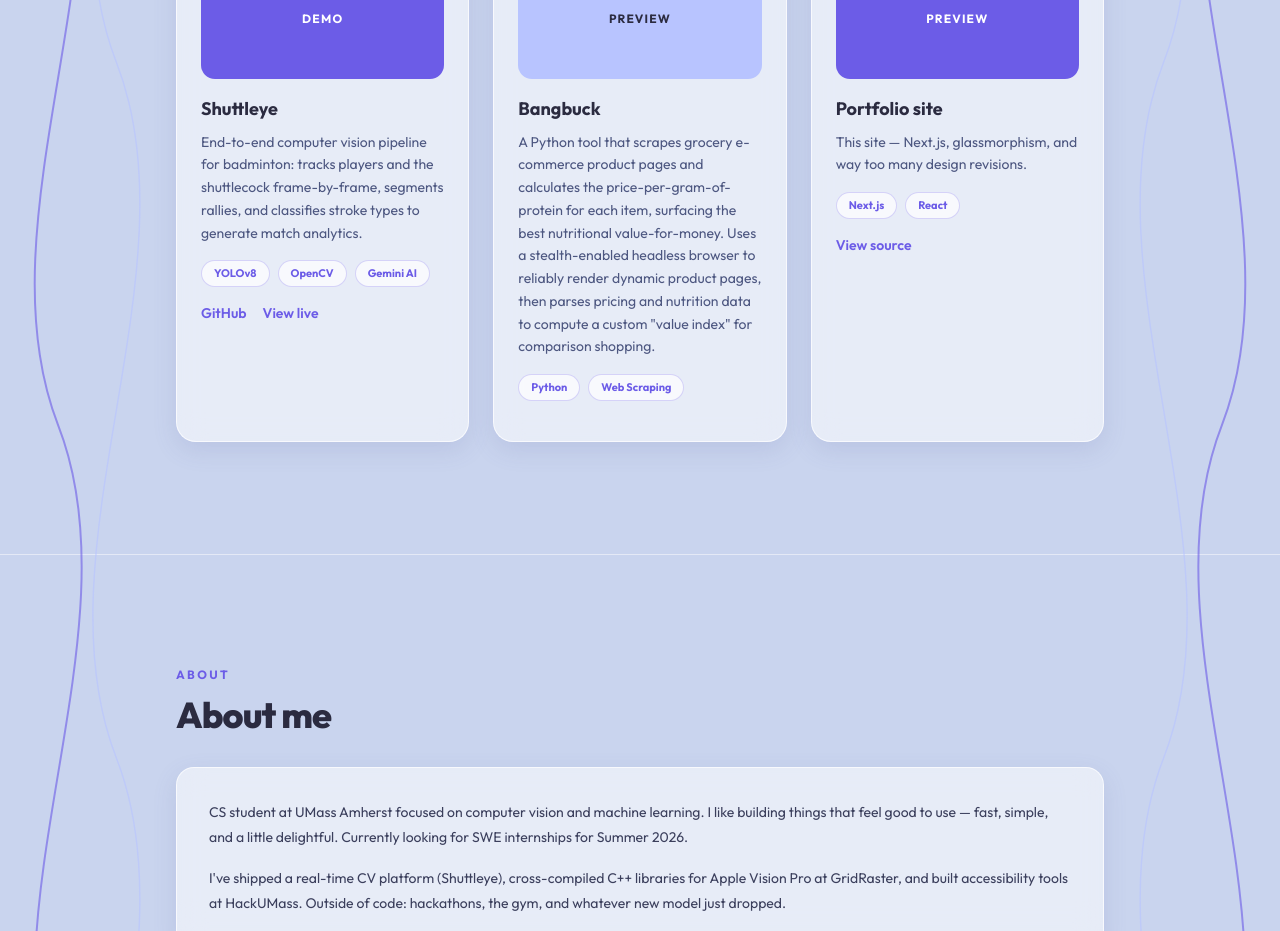
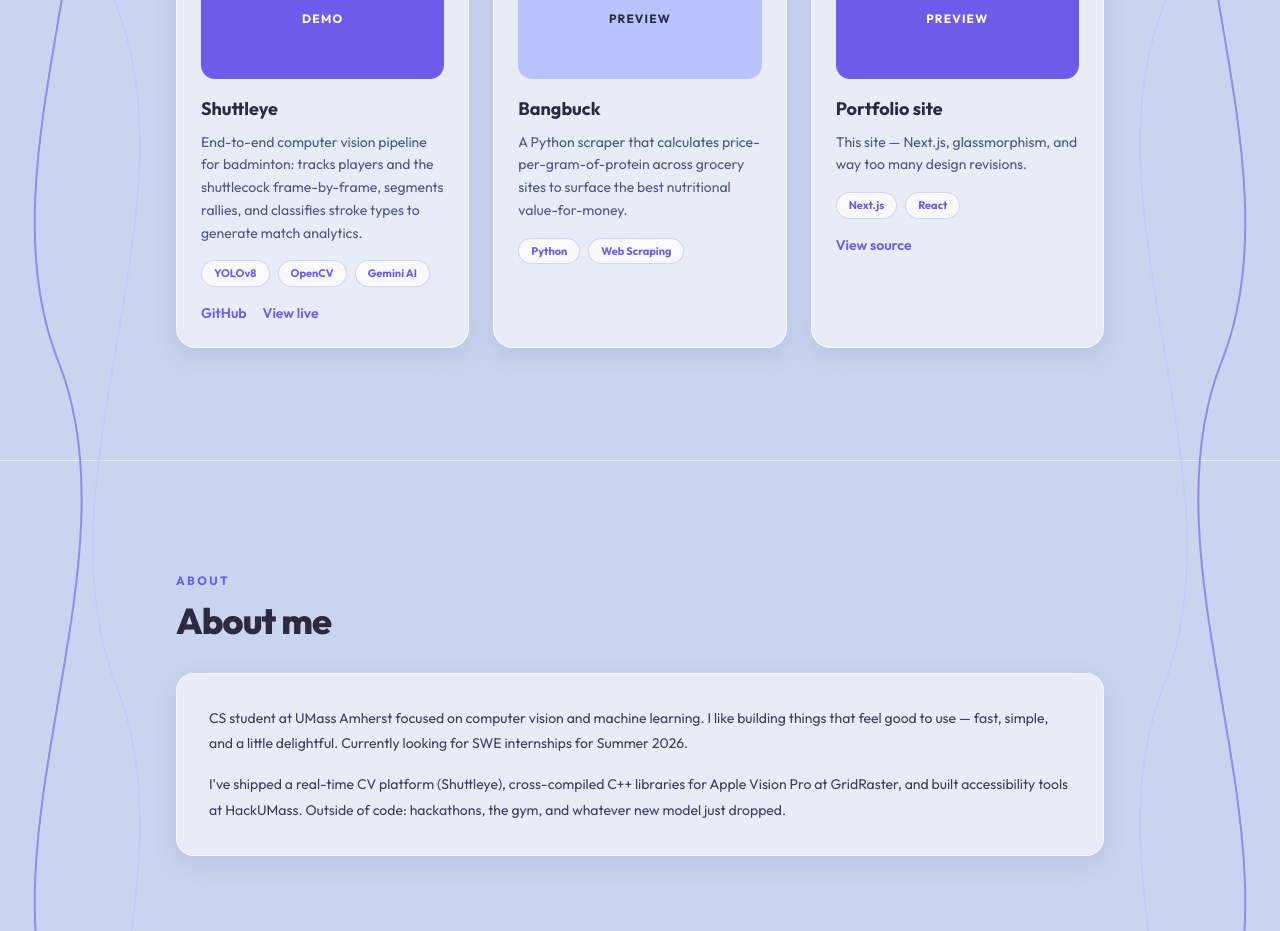
Before and after one commit to jameshualiu/jameshualiu.me, a Next.js app: page / in a window 1280 px wide. Shown: the part 2440-3371 px from the top of the page. Built offline with nearby package versions, Linux system fonts and the light colour scheme.

Commit message:
fix: shorten Bangbuck description

```diff
--- a/components/Projects.tsx
+++ b/components/Projects.tsx
@@ -16,7 +16,7 @@ const projects = [
   {
     title: "Bangbuck",
     visual: { label: "PREVIEW", bg: "bg-[#b8c4ff]", text: "text-[#2b2b40]" },
-    desc: "A Python tool that scrapes grocery e-commerce product pages and calculates the price-per-gram-of-protein for each item, surfacing the best nutritional value-for-money. Uses a stealth-enabled headless browser to reliably render dynamic product pages, then parses pricing and nutrition data to compute a custom \"value index\" for comparison shopping.",
+    desc: "A Python scraper that calculates price-per-gram-of-protein across grocery sites to surface the best nutritional value-for-money.",
     tags: ["Python", "Web Scraping"],
     links: [] as { label: string; href: string }[],
   },
```
